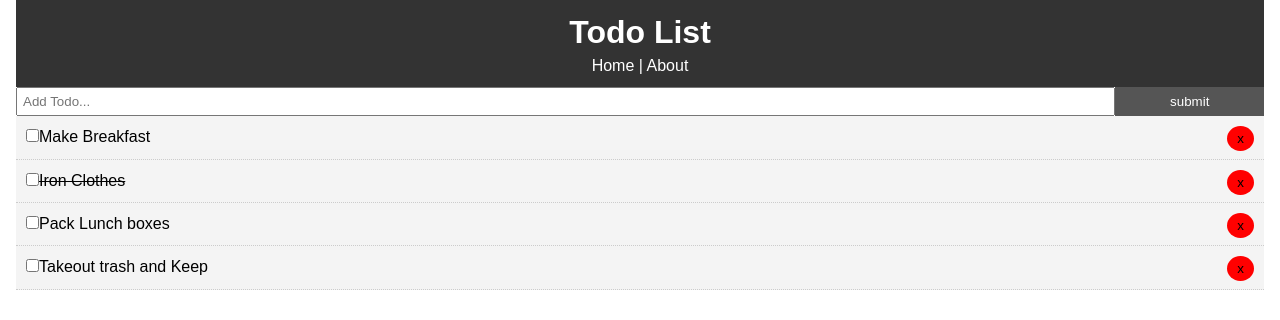
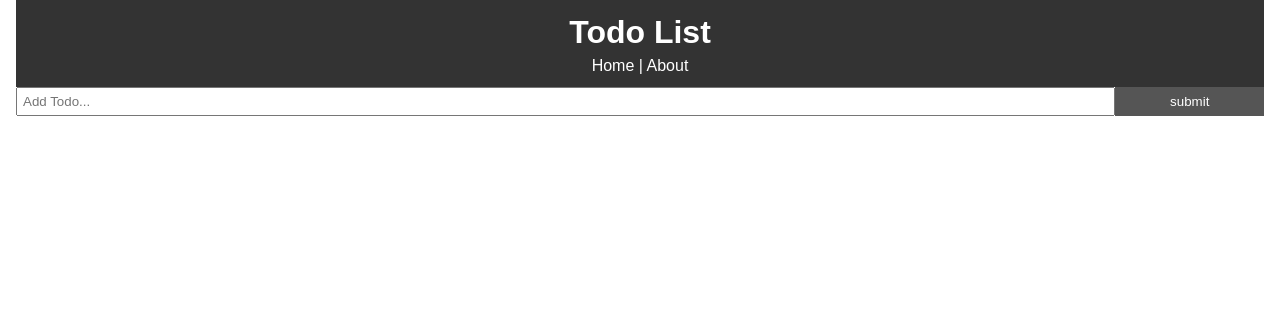
Before and after one commit to rosedimplegeorge/react-practise-todos, a React (Create React App) app: page / in a window 1280 px wide. Shown: the top 320 px of the page. Built offline with nearby package versions, Linux system fonts and the light colour scheme.

Commit message:
Todo array updated to an empty array

```diff
--- a/src/App.js
+++ b/src/App.js
@@ -9,28 +9,7 @@ import About from './components/pages/About';
 
 class App extends Component {
   state = {
-    todos: [
-        {
-            id: uuid.v4(),
-            title: 'Make Breakfast',
-            completed: false
-        },
-        {
-            id: uuid.v4(),
-            title: 'Iron Clothes',
-            completed: true
-        },
-        {
-            id: uuid.v4(),
-            title: 'Pack Lunch boxes',
-            completed: false
-        },
-        {
-            id: uuid.v4(),
-            title: 'Takeout trash and Keep',
-            completed: false
-        }
-    ]
+    todos: []
 }
 
 //Toggle Complete
```
